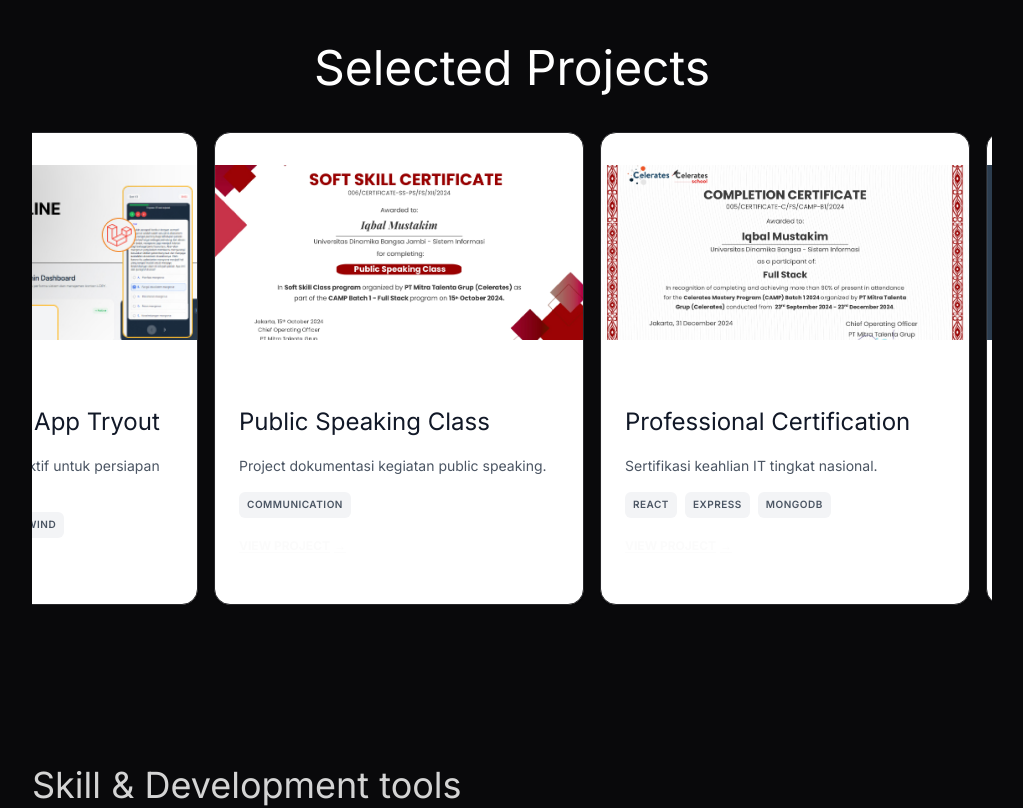
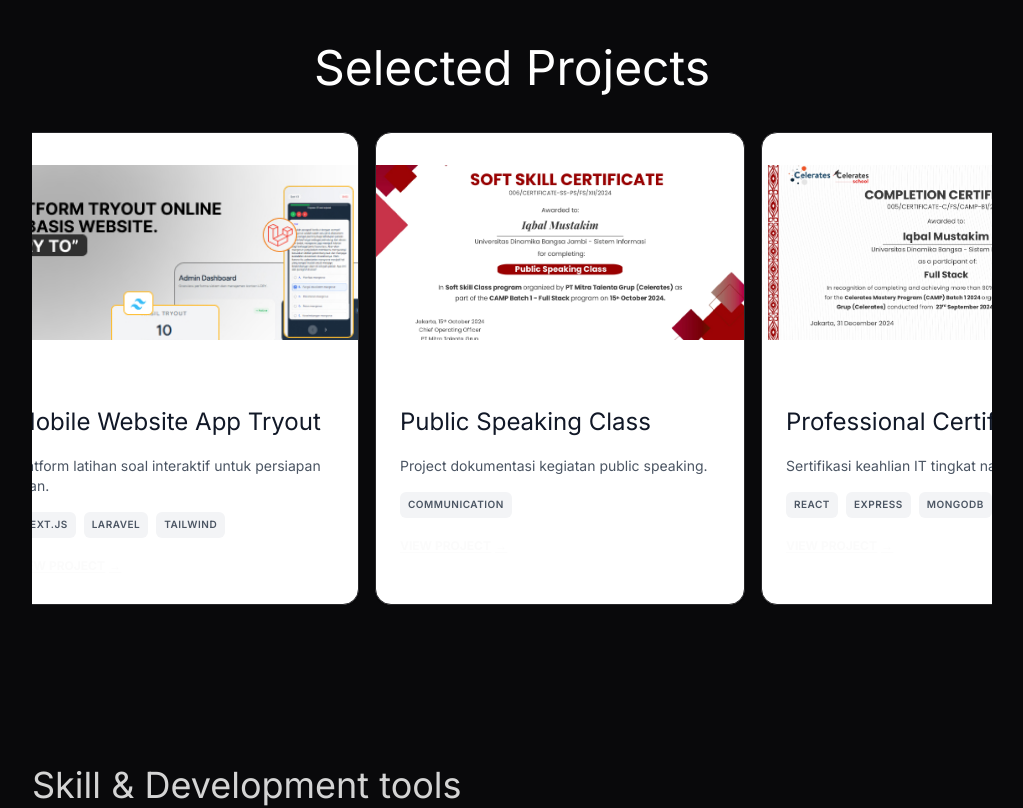
Before and after one commit to Iqbalyo/iqbalwebsite, a Next.js app: page / in a window 1280 px wide. Shown: the part 660-1468 px from the top of the page, without its empty margins (128-1151 px from the left). Built offline with nearby package versions, Linux system fonts and the light colour scheme.

Commit message:
update kamks

```diff
--- a/app/layout.tsx
+++ b/app/layout.tsx
@@ -18,15 +18,19 @@
 }>) {
   return (
     <html lang="en">
-      <body className={inter.className}>
+      <body className={`${inter.className} overflow-x-hidden`}>
         <ThemeProvider
           attribute="class"
           defaultTheme="dark"
           enableSystem
           disableTransitionOnChange
         >
-          <NavBar />
+          <div className="min-h-screen w-full overflow-x-hidden">
+<NavBar />
           {children}
+
+          </div>
+
         </ThemeProvider>
       </body>
     </html>
--- a/app/page.tsx
+++ b/app/page.tsx
@@ -28,9 +28,9 @@
 
 export default function Home() {
   return (
-    <Main>
+    <Main w-full overflow-x-hidden>
       <Section>
-        <Container className="px-4 md:px-0">
+        <Container className="mx-auto w-full max-w-7xl px-4 sm:px-6 lg:px-8">
           {/* 1. About Section */}
           <motion.div
             initial="hidden"
--- a/components/home-page/project.tsx
+++ b/components/home-page/project.tsx
@@ -67,7 +67,7 @@
 
         {/* Carousel Viewport - Dibuat max-w-full biar panjang kalau di desktop */}
         <div className="overflow-hidden w-full max-w-5xl cursor-grab active:cursor-grabbing" ref={emblaRef}>
-          <div className="flex gap-4">
+          <div className="flex gap-4 w-max">
             {PROJECTS.map((project, index) => (
               // Lebar card dibuat tetap (370px) biar pas di mobile & web
               <div key={index} className="flex-[0_0_300px] md:flex-[0_0_370px] min-w-0">
--- a/components/navbar.tsx
+++ b/components/navbar.tsx
@@ -22,7 +22,7 @@
 
 export function NavBar() {
   return (
-    <div className="flex items-center min-w-full w-full fixed justify-center p-2 z-[50] mt-[2rem]">
+    <div className="flex items-center min-w-full w-full overflow-x-hidden fixed justify-center p-2 z-[50] mt-[2rem]">
       <div className="flex justify-between md:w-[720px] w-[95%] border dark:border-zinc-900 dark:bg-black bg-opacity-10 relative backdrop-filter backdrop-blur-lg bg-white border-white border-opacity-20 rounded-xl p-2 shadow-lg">
         <Dialog>
           <SheetTrigger className="min-[825px]:hidden p-2 transition">
```
